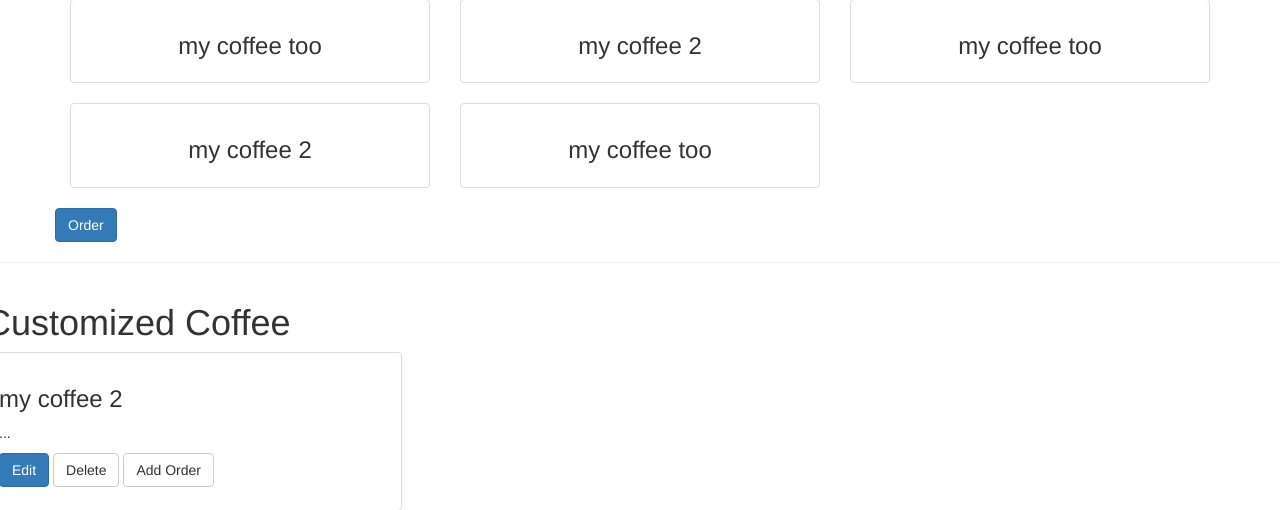
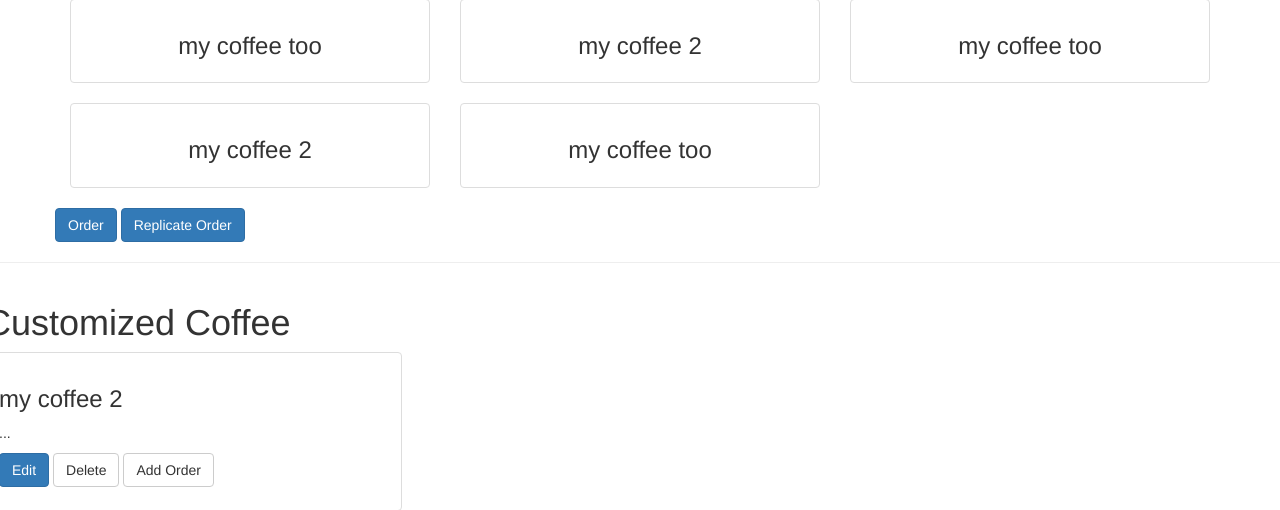
Before and after one commit to anaqi07/bigheadcaffe, a Django app: page / in a window 1280 px wide. Shown: the part 216-726 px from the top of the page. Run offline with Django 3.2, Linux system fonts and the light colour scheme; a user stored in the database is signed in; data comes from the database, SQL or seed files in the repository; both versions use the stored data as it was after the commit; some libraries are stand-ins or nearby versions.

Commit message:
completed features for replicated order

```diff
--- a/mainapp/templates/home.html
+++ b/mainapp/templates/home.html
@@ -38,8 +38,8 @@
     {% endif%}
     </div>
     <div class="row">
-        <a href="{% url 'send_order_email' today.year today.month today.day %}" >
-        <div class="btn btn-primary">Order</div></a>
+        <a href="{% url 'send_order_email' today.year today.month today.day %}" ><div class="btn btn-primary">Order</div></a>
+        <a href="{% url 'replicate_order' today.year today.month today.day %}" ><div class="btn btn-primary">Replicate Order</div></a>
         </div>
     </div>
 </div>
--- a/mainapp/urls.py
+++ b/mainapp/urls.py
@@ -6,6 +6,7 @@ urlpatterns = [
     url(r'user_list/$', user_list, name='user_list'),
     url(r'^user_coffees/(?P<user_id>[0-9]+)/$', user_coffees, name='user_coffees'),
     url(r'^send_order_email/(?P<year>\d{4})-(?P<month>\d{1,2})-(?P<day>\d{1,2})/$', send_order_email, name='send_order_email'),
+    url(r'^replicate_order/(?P<year>\d{4})-(?P<month>\d{1,2})-(?P<day>\d{1,2})/$', replicate_order, name='replicate_order'),
 
     url(r'^createcoffee/$', createCoffee, name='createcoffee'),
     url(r'^editcoffee/(?P<coffee_id>[0-9]+)/$', editCoffee, name='editcoffee'),
--- a/mainapp/views.py
+++ b/mainapp/views.py
@@ -271,3 +271,24 @@ def send_order_email(request, year, month, day):
         message +="%s, "%(order.coffee)
     send_mail(subject, message , settings.EMAIL_HOST_USER, ['a.naqi.07@hotmail.com'])
     return redirect('home')
+
+def replicate_order(request, year, month, day):
+    context={}
+    date=datetime.datetime.strptime('%s%s%s'%(year, month, day),"%Y%m%d").date()
+    context['today']=date
+    order_list=Order.objects.filter(user=request.user, date=date)
+    if request.method=="POST":
+        form =SearchForm(request.POST)
+        context['form']=form
+        if form.is_valid():
+            obj=form.cleaned_data['date']
+            for order in order_list:
+                new_order=Order(user=order.user, coffee=order.coffee, date=obj)
+                new_order.save()
+            return redirect("home")
+        else:
+            return render(request,'replicate_order.html', context)
+    else:
+        form =SearchForm()
+        context['form']=form
+    return render(request,'replicate_order.html', context)
```
Also changed, not shown: mainapp/templates/replicate_order.html (added, +20 -0 lines), db.sqlite3.
